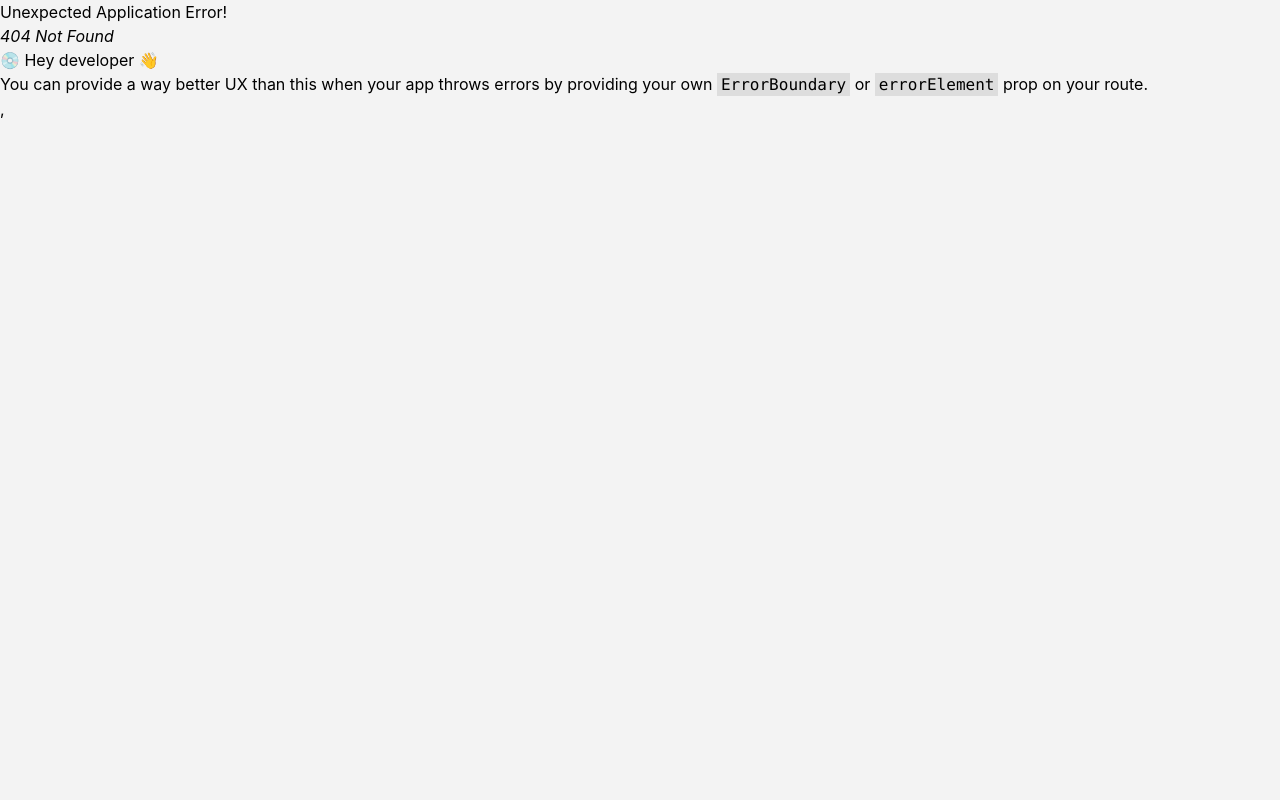
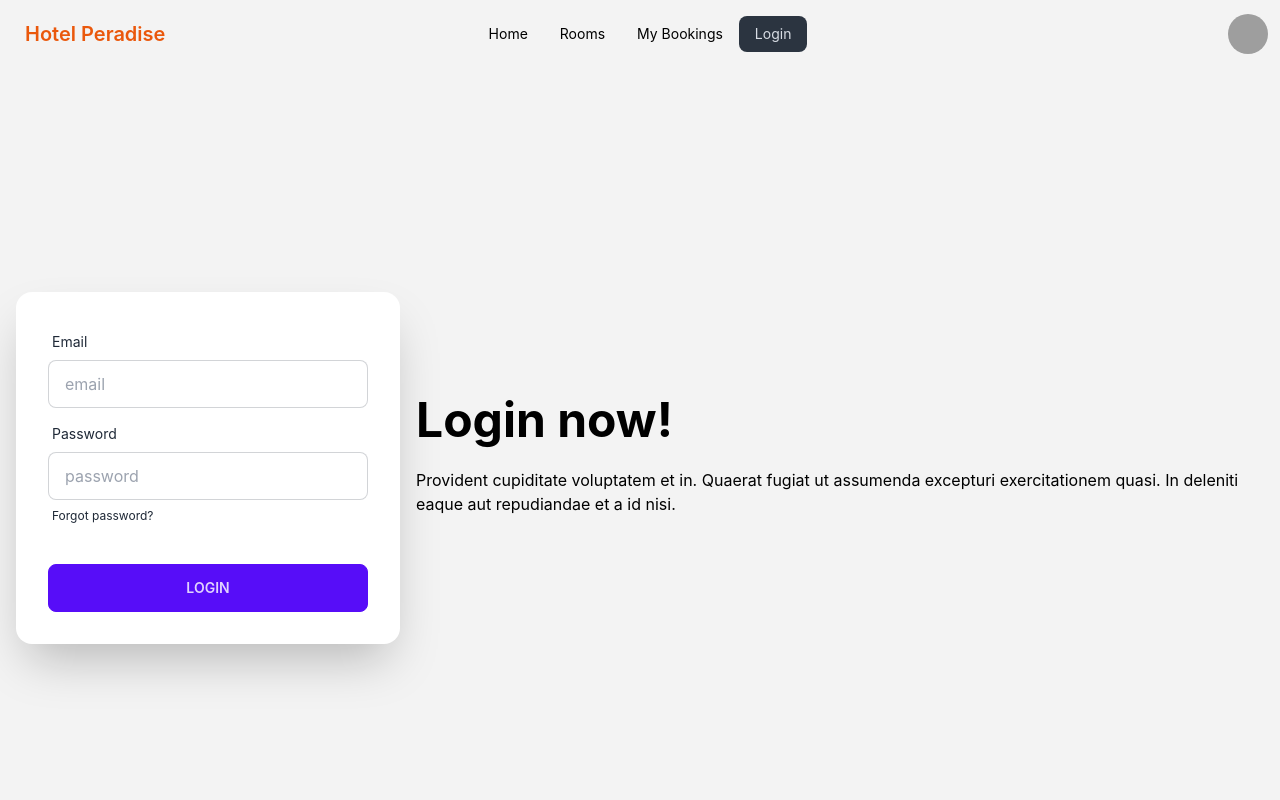
Before and after one commit to thatsPLB/Hotel-web-client, a React (Vite) app: page /login in a window 1280 px wide. Before the commit this address had no page. Shown: the top 800 px of the page. Built offline with nearby package versions, Linux system fonts and the light colour scheme; grey boxes are pictures that could not be loaded.

Commit message:
login page,load rooms data complete

```diff
--- /dev/null
+++ b/public/Rooms.json
@@ -0,0 +1,56 @@
+[
+    {
+      "id": "101",
+      "image": "https://i.ibb.co/TwDTW1r/deluxs.webp",
+      "name": "Deluxe Suite",
+      "rating": 45
+    },
+    {
+      "id": "102",
+      "image": "https://i.ibb.co/09cgYtw/standard.jpg",
+      "name": "Standard Room",
+      "rating": 32
+    },
+    {
+      "id": "103",
+      "image": "https://i.ibb.co/ZMvHfQD/Royal-Suite-Living-Room-512x384.jpg",
+      "name": "Executive Suite",
+      "rating": 60
+    },
+    {
+      "id": "104",
+      "image": "https://i.ibb.co/Bf53TBv/ocean.jpg",
+      "name": "Ocean View Room",
+      "rating": 28
+    },
+    {
+      "id": "105",
+      "image": "https://i.ibb.co/vjZ2bZv/family.jpgg",
+      "name": "Family Suite",
+      "rating": 50
+    },
+    {
+      "id": "106",
+      "image": "https://i.ibb.co/WWvCXN0/villa-fenosa-villa-fenosa-lounge-area-6887-6407e6d300ba4.jpg",
+      "name": "Luxury Villa",
+      "rating": 75
+    },
+    {
+      "id": "107",
+      "image": "https://i.ibb.co/jwTrRdN/mountain.jpg",
+      "name": "Mountain View Suite",
+      "rating": 42
+    },
+    {
+      "id": "108",
+      "image": "https://i.ibb.co/N1m4h3Y/honeymoon.jpg",
+      "name": "Honeymoon Suite",
+      "rating": 38
+    },
+    {
+      "id": "109",
+      "image": "https://i.ibb.co/h9f3pSj/penthouse.jpg",
+      "name": "Penthouse Suite",
+      "rating": 65
+    }
+  ]
--- a/src/Pages/Footer/Footer.jsx
+++ b/src/Pages/Footer/Footer.jsx
@@ -5,7 +5,7 @@ const Footer = () => {
 
 
         <>
-            <footer className="footer footer-center p-10 bg-blue-700 text-base-content text-white rounded">
+            <footer className="footer footer-center p-10 bg-orange-700 text-white rounded">
                 <nav className="grid grid-flow-col gap-4">
                     <a className="link link-hover">About us</a>
                     <a className="link link-hover">Contact</a>
--- a/src/Pages/Home/Home.jsx
+++ b/src/Pages/Home/Home.jsx
@@ -1,10 +1,11 @@
+import Rooms from "./Rooms";
 
 
 
 const Home = () => {
     return (
         <div>
-           <h2>This is Home</h2>
+           <Rooms></Rooms>
         </div>
     );
 };
--- a/src/Pages/Home/NavBar.jsx
+++ b/src/Pages/Home/NavBar.jsx
@@ -45,7 +45,7 @@
 // };
 
 // export default NavBar;
-import { Link, NavLink } from "react-router-dom";
+import { NavLink } from "react-router-dom";
 import user from '../../assets/user.png'
 
 
@@ -54,6 +54,7 @@ const Navbar = () => {
           <li><NavLink to="/">Home</NavLink></li>
             <li><NavLink to="/rooms">Rooms</NavLink></li>
             <li><NavLink to="/mybookings">My Bookings</NavLink></li>
+            <li><NavLink to="/login">Login</NavLink></li>
     </>
     return (
         <div className="navbar">
@@ -62,15 +63,16 @@ const Navbar = () => {
             <label tabIndex={0} className="btn lg:hidden">
               <svg xmlns="http://www.w3.org/2000/svg" className="h-5 w-5" fill="none" viewBox="0 0 24 24" stroke="currentColor"><path strokeLinecap="round" strokeLinejoin="round" strokeWidth="2" d="M4 6h16M4 12h8m-8 6h16" /></svg>
             </label>
-            <ul tabIndex={0} className="menu menu-sm dropdown-content mt-3 z-[1] p-2 shadow  bg-blue-700 rounded-box w-52">
+            <ul tabIndex={0} className="menu menu-sm dropdown-content mt-3 z-[1] p-2 shadow  bg-orange-600 rounded-box w-52">
              {navLinks}
             </ul>
           </div>
-          <a className="btn btn-ghost normal-case text-blue-700 text-xl">Hotel Peradise</a>
+         <NavLink to="/" className="btn btn-ghost normal-case text-orange-600 text-xl">Hotel Peradise</NavLink>
         </div>
         <div className="navbar-center  hidden lg:flex">
           <ul className="menu menu-horizontal px-1">
           {navLinks}
+
           </ul>
         </div>
         <div className="navbar-end">
@@ -79,7 +81,6 @@ const Navbar = () => {
           <img src={user} />
         </div>
       </label>
-        <Link className="btn bg-blue-700 text-white ">Login</Link>
         </div>
       </div>
     );
--- /dev/null
+++ b/src/Pages/Home/RoomCard.jsx
@@ -0,0 +1,21 @@
+
+
+const RoomCard = ({room}) => {
+    const {image,name,rating}=room
+    return (
+        <div className="card w-96  shadow-xl">
+        <figure><img src={image} alt="Shoes" /></figure>
+        <div className="card-body">
+          <h2 className="card-title">
+            {name}
+            <div className="badge badge-secondary">NEW</div>
+          </h2>
+          <div className="card-actions justify-center">
+            <div className="badge badge-outline"> Ratings: {rating}</div>
+          </div>
+        </div>
+      </div>
+    );
+};
+
+export default RoomCard;
--- /dev/null
+++ b/src/Pages/Home/Rooms.jsx
@@ -0,0 +1,29 @@
+import { useEffect, useState } from "react";
+import RoomCard from "./RoomCard";
+
+
+const Rooms = () => {
+    const [rooms,setRooms] = useState([]);
+    useEffect ( () =>{
+        fetch('Rooms.json')
+        .then(res => res.json())
+        .then(data => setRooms(data))
+    } , [])
+    return (
+        <div className="mt-4">
+            <div className="text-center">
+                <h3 className="text-3xl text-bold text-violet-800">Explore Our Rooms</h3>
+            </div>
+            <div className="grid grid-cols-1 md:grid-cols-2 lg:grid-cols-3 gap-6">
+               {
+                rooms.map(room =><RoomCard
+                key={room.id}
+                room={room}
+                ></RoomCard>)
+               }
+            </div>
+        </div>
+    );
+};
+
+export default Rooms;
--- /dev/null
+++ b/src/Pages/Login/Login.jsx
@@ -0,0 +1,37 @@
+
+const Login = () => {
+    return (
+        <div className="hero min-h-screen ">
+  <div className="hero-content flex-col lg:flex-row-reverse">
+    <div className="text-center lg:text-left">
+      <h1 className="text-5xl font-bold">Login now!</h1>
+      <p className="py-6">Provident cupiditate voluptatem et in. Quaerat fugiat ut assumenda excepturi exercitationem quasi. In deleniti eaque aut repudiandae et a id nisi.</p>
+    </div>
+    <div className="card flex-shrink-0 w-full max-w-sm shadow-2xl bg-base-100">
+      <form className="card-body">
+        <div className="form-control">
+          <label className="label">
+            <span className="label-text">Email</span>
+          </label>
+          <input type="email" placeholder="email" className="input input-bordered" required />
+        </div>
+        <div className="form-control">
+          <label className="label">
+            <span className="label-text">Password</span>
+          </label>
+          <input type="password" placeholder="password" className="input input-bordered" required />
+          <label className="label">
+            <a href="#" className="label-text-alt link link-hover">Forgot password?</a>
+          </label>
+        </div>
+        <div className="form-control mt-6">
+          <button className="btn btn-primary">Login</button>
+        </div>
+      </form>
+    </div>
+  </div>
+</div>
+    );
+};
+
+export default Login;
--- a/src/Routes/Router.jsx
+++ b/src/Routes/Router.jsx
@@ -1,6 +1,7 @@
 import { createBrowserRouter } from "react-router-dom";
 import Main from "../Layout/Main";
 import Home from "../Pages/Home/Home";
+import Login from "../Pages/Login/Login";
 
 
 const router = createBrowserRouter([
@@ -11,8 +12,11 @@ const router = createBrowserRouter([
         {
           path: '/',
           element: <Home></Home>,
-
         },
+        {
+          path:'login',
+          element: <Login></Login>
+        }
       ]
     },
   ]);
```
